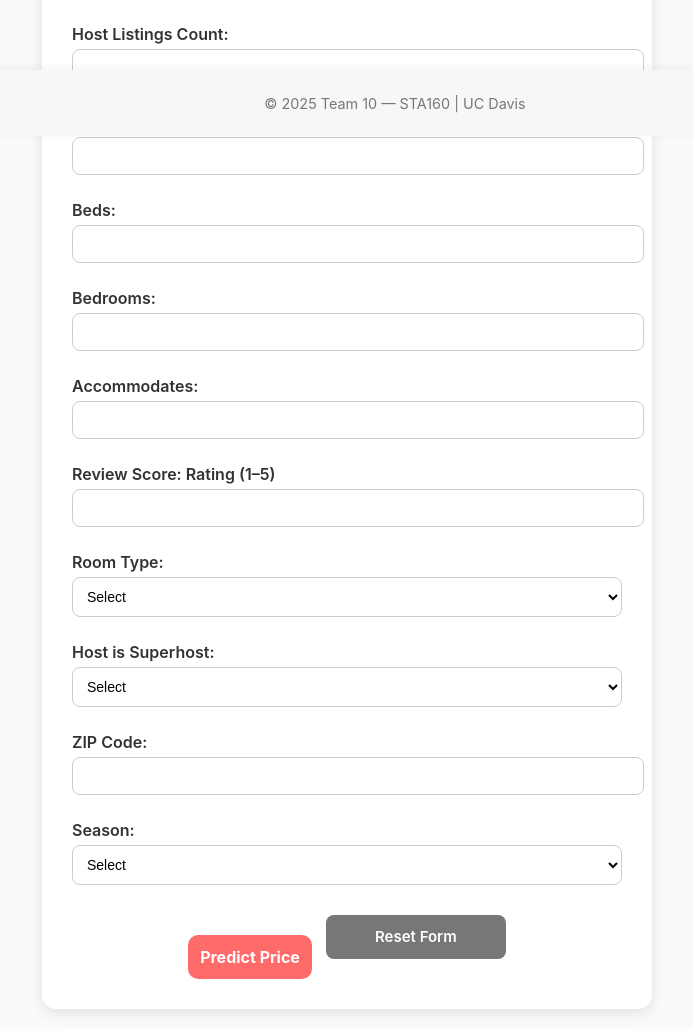
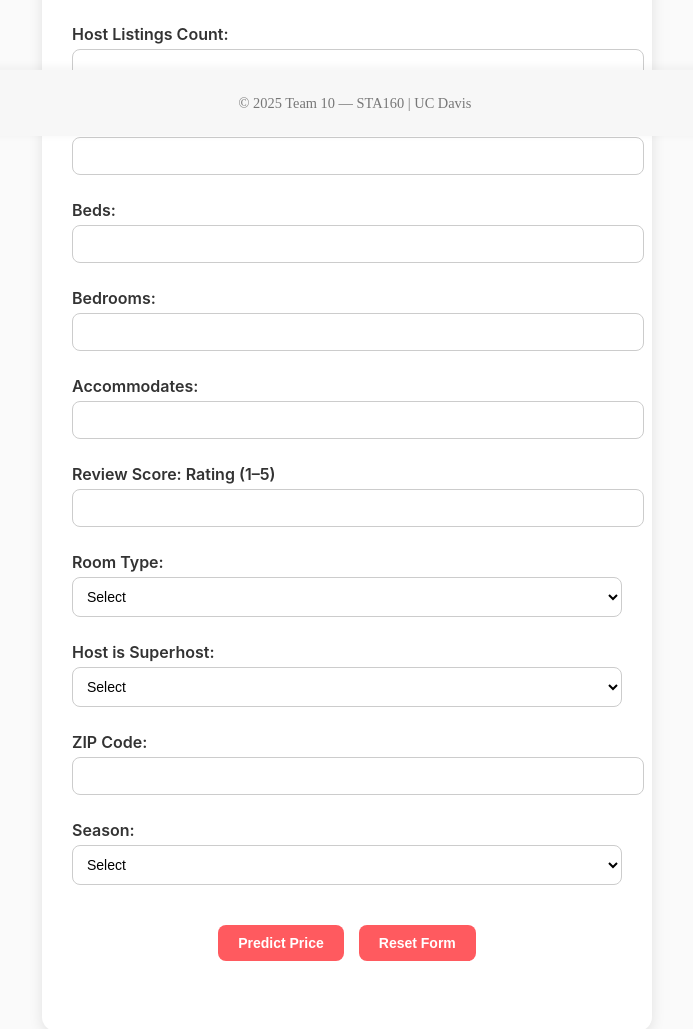
Before and after one commit to HimmatToor/AirbnbWebsite, a React (Create React App) app: page /lsrtForm in a window 1280 px wide. Shown: the part 664-1693 px from the top of the page, without its empty margins (293-986 px from the left). Built offline with nearby package versions, Linux system fonts and the light colour scheme; no server answers.

Commit message:
fixed some css

```diff
--- a/package.json
+++ b/package.json
@@ -2,7 +2,7 @@
   "name": "client",
   "version": "0.1.0",
   "private": true,
-  "proxy:": "http://localhost:5000",
+  "proxy:": "https://deploybackend-964220208800.us-west2.run.app",
   "dependencies": {
     "@testing-library/dom": "^10.4.1",
     "@testing-library/jest-dom": "^6.9.1",
--- a/src/pages/InputForm.css
+++ b/src/pages/InputForm.css
@@ -3,6 +3,7 @@
     min-height: 100vh;
     background-color: #fafafa;
     padding: 40px;
+    margin-bottom: 60px;
     font-family: 'Inter', sans-serif;
 }
 
@@ -134,27 +135,6 @@ form select {
     background-color: #fff;
 }
 
-/* SUBMIT BUTTON */
-form button[type="submit"] {
-    width: auto !important;
-    display: inline-flex !important;
-    justify-content: center;
-    background-color: #ff6b6b;
-    color: white;
-    padding: 12px;
-    border: none;
-    border-radius: 10px;
-    font-size: 16px;
-    font-weight: 700;
-    margin-top: 20px;
-    cursor: pointer;
-    transition: 0.2s;
-}
-
-form button[type="submit"]:hover {
-    background-color: #ff6b6b;
-}
-
 
 /* BACK BUTTON (Used in form pages) */
 .back-btn {
@@ -178,12 +158,14 @@ form button[type="submit"]:hover {
 
 /* FOOTER */
 .footer {
-    margin-top: 40px;
+    position: absolute;
+    bottom: 10px;
+    width: 100%;
     text-align: center;
-    font-size: 14px;
-    padding: 10px;
-    color: #777;
-}
+    font-size: 0.9rem;
+    color: #f0f0f0;
+    z-index: 1;
+  }
 
 /* ============================
    TAG MULTI-SELECT (Select-like)
@@ -290,24 +272,6 @@ form button[type="submit"]:hover {
   margin-top: 20px;
 }
 
-/* Button Base Style */
-.submit-btn,
-.reset-btn {
-  width: 180px;                 /* ⭐ SAME WIDTH */
-  height: 44px;                 /* ⭐ SAME HEIGHT */
-  background-color: #ff6b6b;
-  border: none;
-  color: white;
-  font-size: 15px;
-  font-weight: 600;
-  border-radius: 8px;
-  cursor: pointer;
-  transition: 0.2s ease-in-out;
-  font-family: 'Inter', sans-serif;
-  display: flex;
-  align-items: center;
-  justify-content: center;
-}
 
 /* Hover animations */
 .submit-btn:hover {
@@ -315,6 +279,7 @@ form button[type="submit"]:hover {
 }
 
 .reset-btn {
+  color: grey;
   background-color: #777;
 }
 
--- a/src/pages/InputForm.js
+++ b/src/pages/InputForm.js
@@ -6,6 +6,7 @@ function InputForm() {
     const navigate = useNavigate();
 
     return (
+        <div>
             <div className="input-form-container">
 
                 <h2>Select a Prediction Model</h2>
@@ -48,6 +49,8 @@ function InputForm() {
 
                 </div>
 
+
+                </div>
             <footer className="footer">
                 <p>© 2025 Team 10 — STA160 | UC Davis</p>
             </footer>
--- a/src/pages/LSRTForm.js
+++ b/src/pages/LSRTForm.js
@@ -160,7 +160,7 @@ function LSRTForm() {
         if (err) return setError(err);
 
         try {
-            const res = await fetch("http://127.0.0.1:5000/predict_RNN", {
+            const res = await fetch("https://deploybackend-964220208800.us-west2.run.app/predict_RNN", {
                 method: "POST",
                 headers: { "Content-Type": "application/json" },
                 body: JSON.stringify(formData),
@@ -189,6 +189,7 @@ function LSRTForm() {
     }, []);
 
     return (
+        <div>
             <div className="input-form-container">
 
                 <div className="ny-topbar">
@@ -328,9 +329,9 @@ function LSRTForm() {
                         </select>
 
                         {/* BUTTON ROW */}
-                    <div className="form-button-row">
-                        <button type="submit" className="submit-btn">Predict Price</button>
-                        <button type="button" className="reset-btn" onClick={handleReset}>Reset Form</button>
+                        <div className="nav-buttons">
+                            <button type="submit" >Predict Price</button>
+                            <button type="button" onClick={handleReset}>Reset Form</button>
                         </div>
                     </form>
 
@@ -345,6 +346,7 @@ function LSRTForm() {
 
                 </div>
 
+            </div>
             <footer className="footer">
                 <p>© 2025 Team 10 — STA160 | UC Davis</p>
             </footer>
--- a/src/pages/ProjectReport.css
+++ b/src/pages/ProjectReport.css
@@ -68,12 +68,16 @@ ul {
     margin-left: 20px;
 }
 
+/* Footer */
 .footer {
+    position: absolute;
+    bottom: 10px;
+    width: 100%;
     text-align: center;
-    margin-top: 40px;
-    padding-bottom: 20px;
-    color: #666;
-}
+    font-size: 0.9rem;
+    color: #f0f0f0;
+    z-index: 1;
+  }
 
 /* Indent all paragraphs for readability */
 section p {
--- a/src/pages/ProjectReport.js
+++ b/src/pages/ProjectReport.js
@@ -6,6 +6,7 @@ function ProjectReport() {
     const navigate = useNavigate();
 
     return (
+        <div>
             <div className="report-page">
 
                 {/* NAVIGATION */}
@@ -221,12 +222,13 @@ function ProjectReport() {
                     </p>
                 </section>
 
-            {/* FOOTER */}
+            </div>
+
             <footer className="footer">
                 <p>© 2025 Team 10 — Airbnb Price Explorer</p>
             </footer>
+        </div>
 
-        </div>
     );
 }
 
--- a/src/pages/XGBoostForm.js
+++ b/src/pages/XGBoostForm.js
@@ -120,7 +120,7 @@ function XGBoostForm() {
         }
 
         try {
-            const response = await fetch("http://127.0.0.1:5000/predict_XGB", {
+            const response = await fetch("https://deploybackend-964220208800.us-west2.run.app/predict_XGB", {
                 method: "POST",
                 headers: { "Content-Type": "application/json" },
                 body: JSON.stringify(formData),
@@ -138,6 +138,7 @@ function XGBoostForm() {
     };
 
     return (
+        <div>
             <div className="input-form-container">
 
                 {/* 🔙 Back Button */}
@@ -216,9 +217,9 @@ function XGBoostForm() {
                         <input type="number" min="1" max="5" step="0.01" name="review_scores_accuracy" value={formData.review_scores_accuracy} onChange={handleChange} />
 
                         {/* Buttons Row */}
-                    <div className="form-button-row">
-                        <button type="submit" className="submit-btn">Predict Price</button>
-                        <button type="button" className="reset-btn" onClick={handleReset}>Reset Form</button>
+                        <div className="nav-buttons">
+                            <button type="submit" >Predict Price</button>
+                            <button type="button" onClick={handleReset}>Reset Form</button>
                         </div>
                     </form>
 
@@ -233,6 +234,9 @@ function XGBoostForm() {
 
                 </div>
 
+
+            </div>
+
             <footer className="footer">
                 <p>© 2025 Team 10 — STA160 | UC Davis</p>
             </footer>
```
Lines whose indentation alone changed are shown as unchanged.
